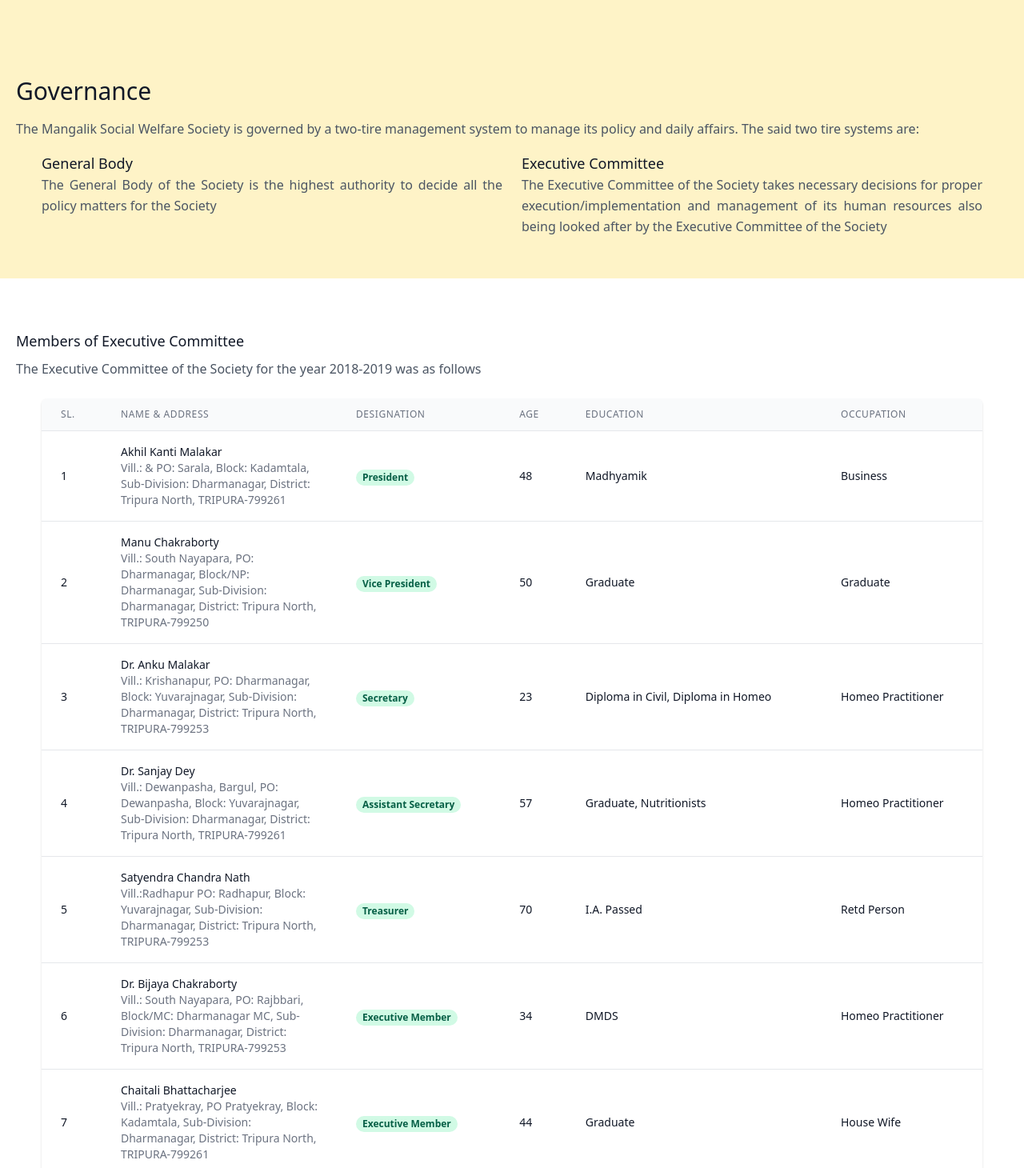
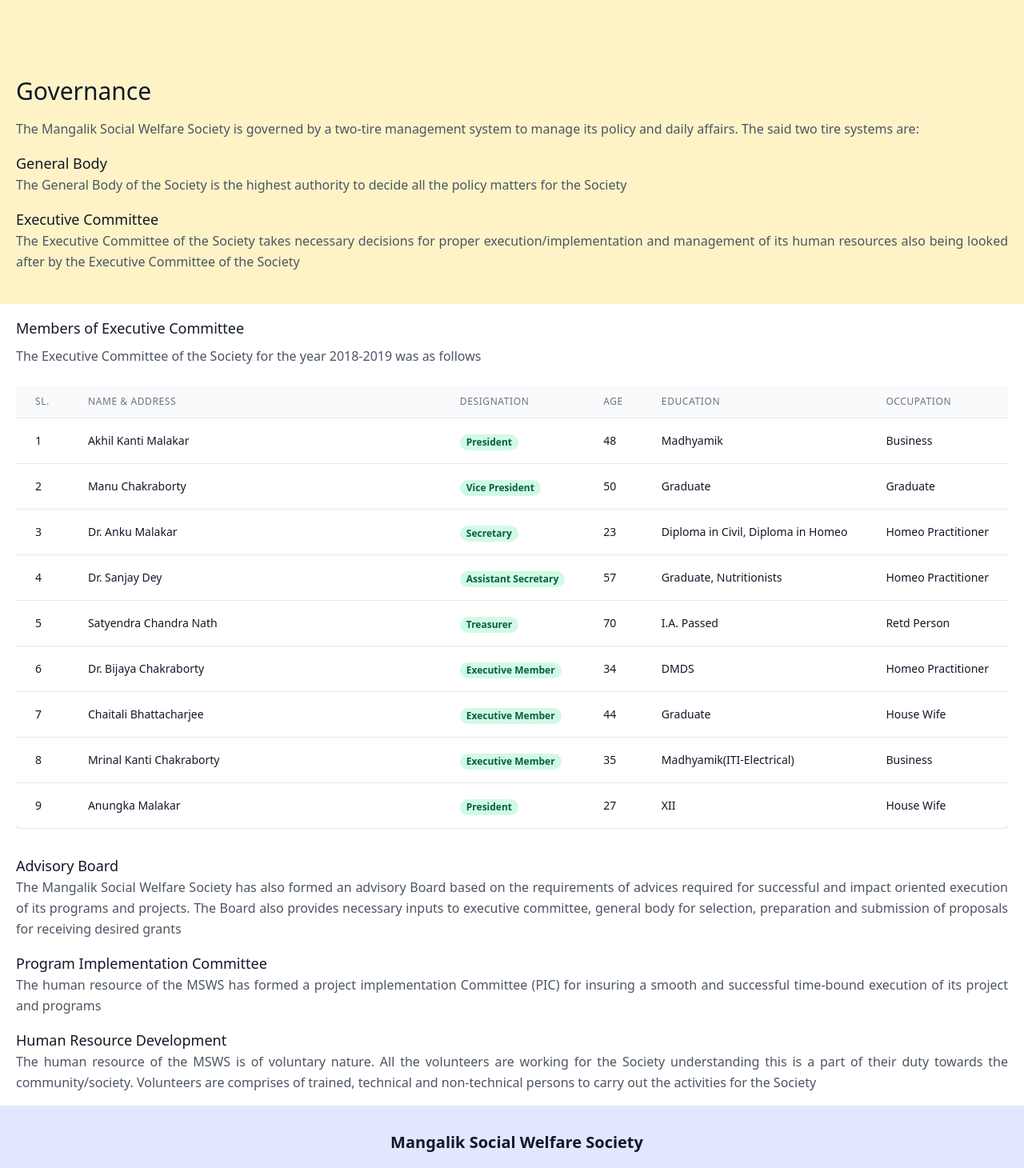
Before and after one commit to Personal-Hobbies/mangalik_social_welfare_society, a Nuxt app: page /about-us/governance in a window 1280 px wide. Shown: the top 1460 px of the page at 80% size. Built offline with nearby package versions, Linux system fonts and the light colour scheme.

Commit message:
updated page for mobile version

```diff
--- a/pages/about-us/governance.vue
+++ b/pages/about-us/governance.vue
@@ -1,8 +1,8 @@
 <template>
 	<div class="w-full">
-		<div class="h-screen">
+		<div class="min-h-screen">
 			<section class="text-gray-600 body-font bg-yellow-100">
-				<div class="container px-5 pt-24 pb-10 mx-auto flex flex-wrap items-center">
+				<div class="container px-16 sm:px-5 pt-24 pb-10 mx-auto flex flex-wrap items-center">
 					<div>
 						<h1 class="title-font font-medium text-3xl text-gray-900">
 							Governance
@@ -11,8 +11,8 @@
 							The Mangalik Social Welfare Society is governed by a two-tire management system to manage its policy and daily affairs. The said two tire systems are:
 						</p>
 					</div>
-					<div class="container px-5 mx-auto flex flex-wrap items-start">
-						<div class="lg:w-1/2 md:w-1/2 p-3 pt-0">
+					<div class="container mx-auto flex flex-wrap items-start">
+						<div class="w-1/2 sm:w-full p-3 sm:p-0">
 							<h3 class="title-font font-medium text-lg text-gray-900 mt-4">
 								General Body
 							</h3>
@@ -21,7 +21,7 @@
 							</p>
 						</div>
 
-						<div class="lg:w-1/2 md:w-1/2 p-3 pt-0">
+						<div class="w-1/2 sm:w-full p-3 sm:p-0">
 							<h3 class="title-font font-medium text-lg text-gray-900 mt-4">
 								Executive Committee
 							</h3>
@@ -33,8 +33,8 @@
 				</div>
 			</section>
 
-			<section class="text-gray-600 body-font py-12">
-				<div class="container px-5 mx-auto">
+			<section class="text-gray-600 body-font">
+				<div class="container px-16 sm:px-5 mx-auto">
 					<h3 class="title-font font-medium text-lg text-gray-900 mt-4">
 						Members of Executive Committee
 					</h3>
@@ -44,9 +44,9 @@
 
 					<div class="flex flex-col pt-4">
 						<div class="overflow-x-auto">
-						<div class="align-middle inline-block min-w-full sm:px-6 lg:px-8">
-							<div class="shadow overflow-hidden border-b border-gray-200 sm:rounded-lg">
-							<table class="divide-y divide-gray-200 table-fixed">
+						<div class="align-middle inline-block min-w-full sm:px-0 px-8">
+							<div class="shadow overflow-hidden border-b border-gray-200 rounded-lg">
+							<table class="divide-y divide-gray-200">
 								<thead class="bg-gray-50">
 								<tr>
 									<th scope="col" class="px-6 py-3 text-left text-xs font-medium text-gray-500 uppercase tracking-wider">
@@ -78,13 +78,13 @@
 									<td class="px-6 py-4 whitespace-nowrap">
 										<div class="text-sm text-gray-900">{{ index + 1 }}</div>
 									</td>
-									<td class="px-6 py-4 whitespace-wrap w-1/4">
+									<td class="px-6 py-4 whitespace-wrap w-1/4 sm:w-full">
 										<div class="flex items-center">
 											<div>
 											<div class="text-sm font-medium text-gray-900">
 												{{ member.name }}
 											</div>
-											<div class="text-sm text-gray-500 hidden md:block">
+											<div class="text-sm text-gray-500 sm:hidden">
 												{{ member.address }}
 											</div>
 											</div>
@@ -113,12 +113,40 @@
 						</div>
 					</div>
 
+					<div class="container py-4 mx-auto flex flex-wrap items-start">
+						<div class="w-1/2 sm:w-full p-3 sm:p-0">
+							<h3 class="title-font font-medium text-lg text-gray-900 mt-4">
+								Advisory Board
+							</h3>
+							<p class="leading-relaxed text-justify">
+								The Mangalik Social Welfare Society has also formed an advisory Board based on the requirements of advices required for successful and impact oriented execution of its programs and projects. The Board also provides necessary inputs to executive committee, general body for selection, preparation and submission of proposals for receiving desired grants
+							</p>
+						</div>
+
+						<div class="w-1/2 sm:w-full p-3 sm:p-0">
+							<h3 class="title-font font-medium text-lg text-gray-900 mt-4">
+								Program Implementation Committee
+							</h3>
+							<p class="leading-relaxed text-justify">
+								The human resource of the MSWS has formed a project implementation Committee (PIC) for insuring a smooth and successful time-bound execution of its project and programs
+							</p>
+						</div>
+
+						<div class="w-1/2 sm:w-full p-3 sm:p-0">
+							<h3 class="title-font font-medium text-lg text-gray-900 mt-4">
+								Human Resource Development
+							</h3>
+							<p class="leading-relaxed text-justify">
+								The human resource of the MSWS is of voluntary nature. All the volunteers are working for the Society understanding this is a part of their duty towards the community/society. Volunteers are comprises of trained, technical and non-technical persons to carry out the activities for the Society
+							</p>
+						</div>
+					</div>
 
 				</div>
 			</section>
 		</div>
 
-		<!-- <Footer/> -->
+		<Footer/>
 	</div>
 </template>
 
```
